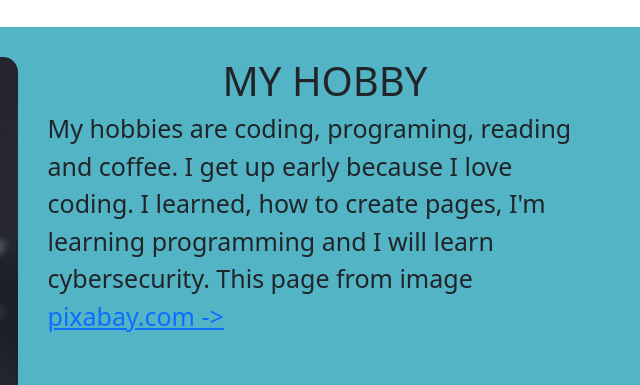
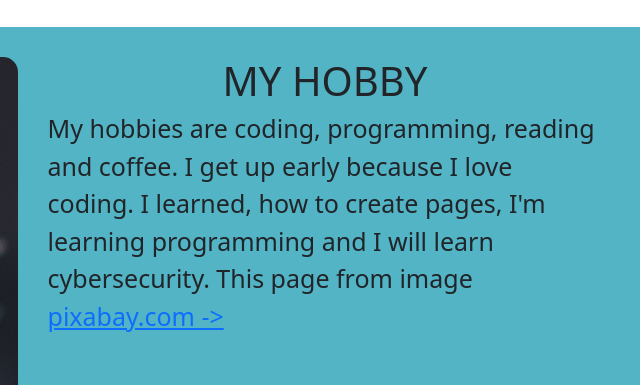
Before and after one commit to antoniusd/Anthon-sBlog2, a plain HTML site: page index.html in a window 1280 px wide. Shown: the part 1081-1466 px from the top of the page, 600-1240 px from the left. Drawn offline with nearby package versions, Linux system fonts and the light colour scheme.

Commit message:
Update index.html

```diff
--- a/index.html
+++ b/index.html
@@ -67,7 +67,7 @@
                 </div>
                 <div class="text my-xl-5 mb-5">
                     <h3 data-aos="fade-down" data-aos-delay="100">My hobby</h3>
-                    <p>My hobbies are coding, programing, reading and coffee. I get up early because I love coding. I
+                    <p>My hobbies are coding, programming, reading and coffee. I get up early because I love coding. I
                         learned, how to create pages, I'm learning programming and I will learn cybersecurity. This page from
                         image <a href="https://pixabay.com/">pixabay.com -></a></p>
                 </div>
```
